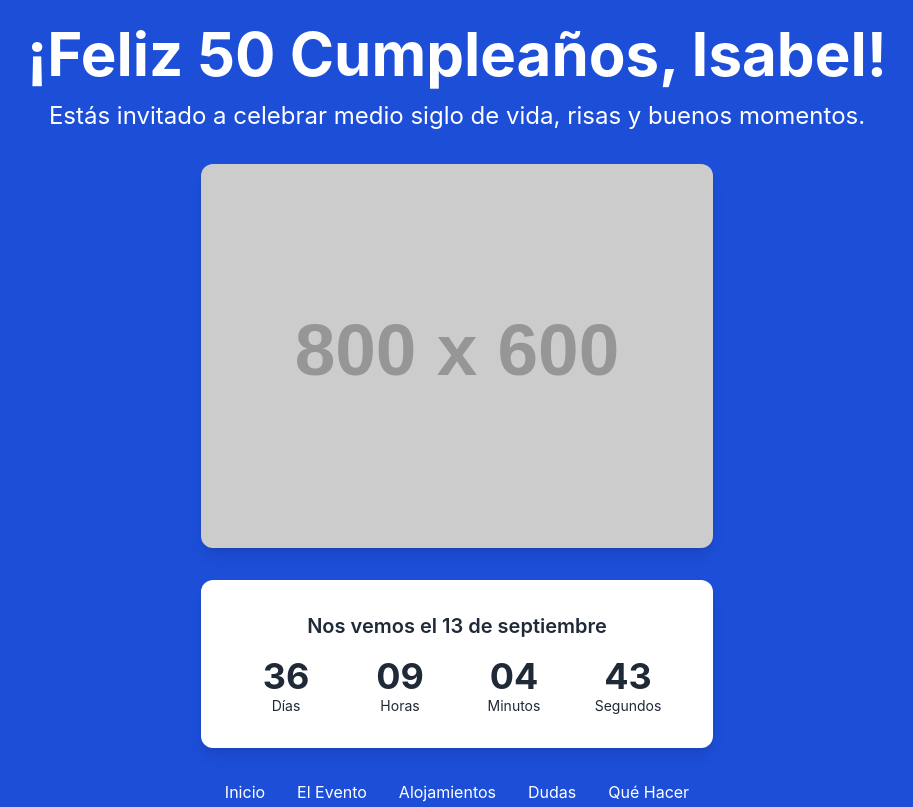
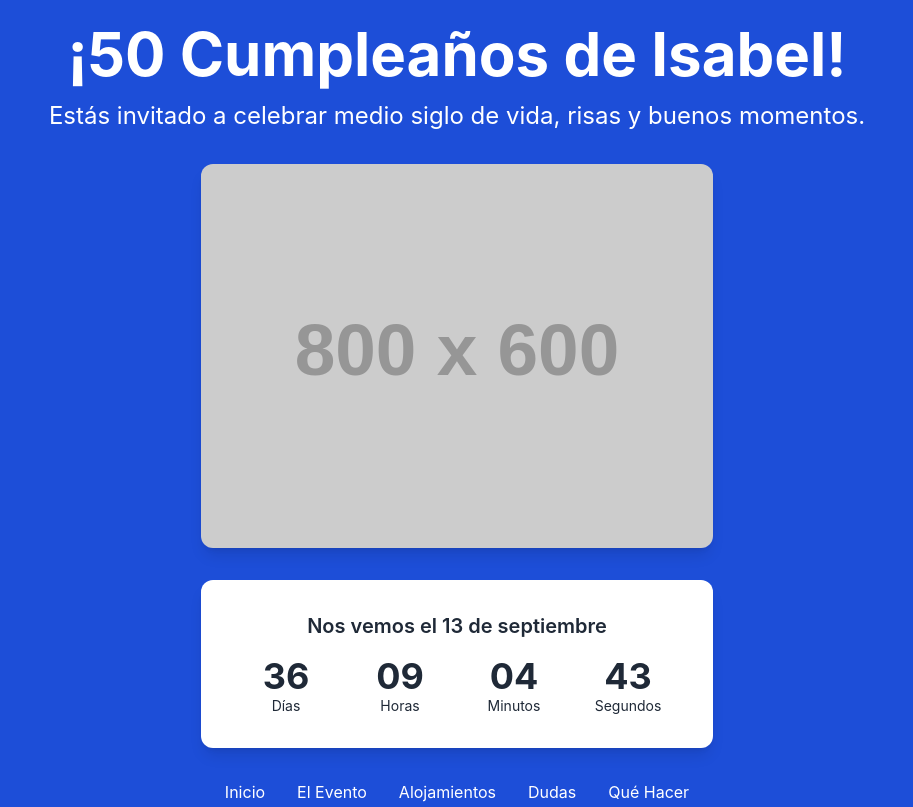
Before and after one commit to alrogo73/CumpleIsabel, a plain HTML site: page index.html in a window 1280 px wide. Shown: the top 807 px of the page, without its empty margins (183-1096 px from the left). Drawn offline with nearby package versions, Linux system fonts and the light colour scheme; no server answers; placeholder pictures from the web are drawn by us.

Commit message:
index.html

```diff
--- a/index.html
+++ b/index.html
@@ -112,7 +112,7 @@
 </head>
 <body>
     <header id="portada" class="bg-blue-700 min-h-screen flex flex-col items-center justify-center text-white text-center p-6">
-        <h1 class="text-4xl md:text-6xl font-bold mb-4 animate-fade-in">¡Feliz 50 Cumpleaños, Isabel!</h1>
+        <h1 class="text-4xl md:text-6xl font-bold mb-4 animate-fade-in">¡50 Cumpleaños de Isabel!</h1>
         <p class="text-lg md:text-2xl mb-8">Estás invitado a celebrar medio siglo de vida, risas y buenos momentos.</p>
         <img src="https://placehold.co/800x600/666/fff?text=Tu+foto+de+Isabel+aquí" alt="Foto de Isabel" class="rounded-xl shadow-lg mb-8 w-full max-w-md md:max-w-lg object-cover">
         <div class="bg-white text-gray-800 p-6 md:p-8 rounded-xl shadow-lg max-w-lg w-full">
```
